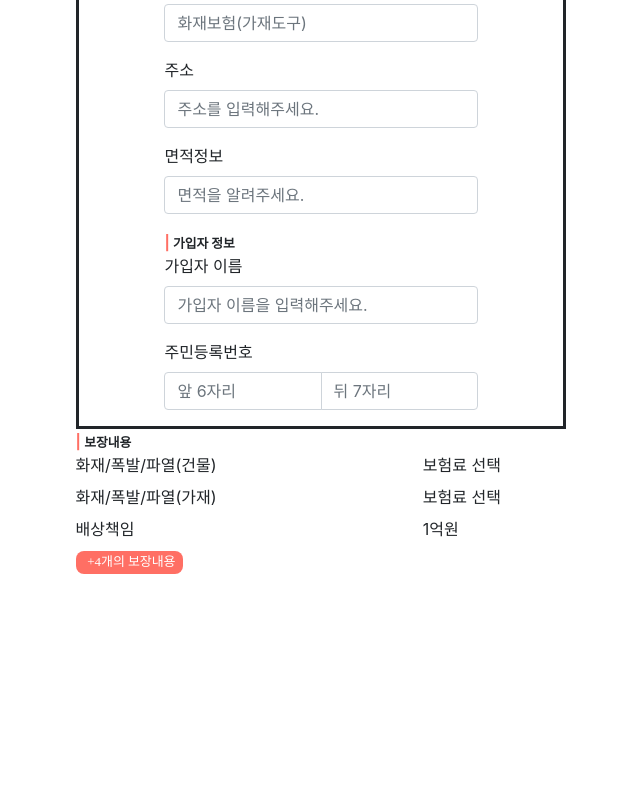
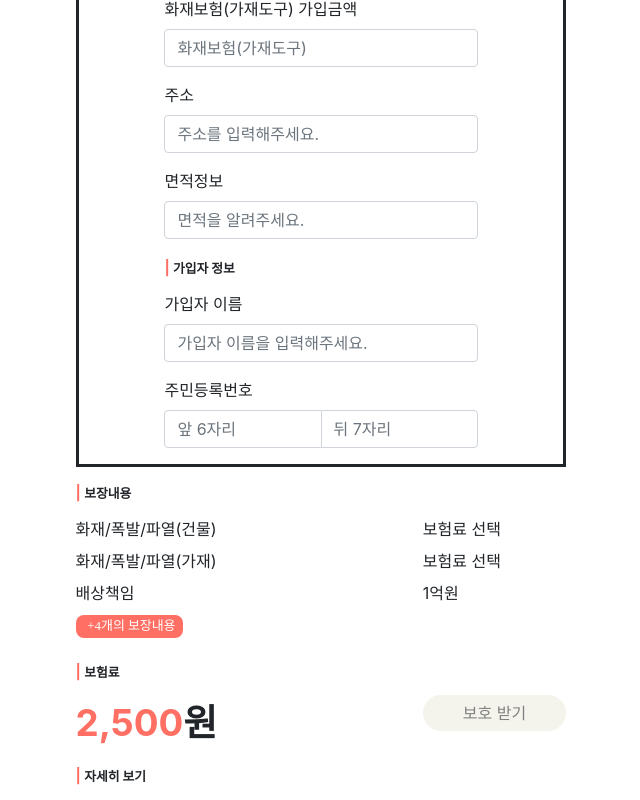
Before and after one commit to idenhan/toggle-ref-web, a React (Create React App) app: page / in a window 1280 px wide. Shown: the part 519-1319 px from the top of the page, without its empty margins (319-959 px from the left). Before the commit the page ends 1101 px from the top, so only its background shows below. Built offline with nearby package versions, Linux system fonts and the light colour scheme.

Commit message:
Implement Price and Detail Bar

```diff
--- a/src/App.jsx
+++ b/src/App.jsx
@@ -1,5 +1,6 @@
 import Navbar from "./components/navbar";
 import Register from "./components/registerForm";
+import Price from "./components/price";
 
 function App() {
   return (
--- /dev/null
+++ b/src/components/detail.jsx
@@ -0,0 +1,10 @@
+const Detail = () => {
+  return (
+    <div id="ins-form-category">
+      <span id="bar">|</span>
+      <span id="category">자세히 보기</span>
+    </div>
+  );
+};
+
+export default Detail;
--- /dev/null
+++ b/src/components/price.css
@@ -0,0 +1,23 @@
+#price-wrapper {
+  font-size: 2.3rem;
+  font-weight: bold;
+}
+
+#price-wrapper-price {
+  color: #ff6f64;
+}
+
+#price-btn {
+  padding-left: 2.5rem;
+  padding-right: 2.5rem;
+  border-radius: 25px;
+  background-color: rgba(116, 116, 32, 0.08);
+  color: grey;
+  border: none;
+}
+
+#price-btn:hover {
+  cursor: pointer;
+  background-color: #ff6f64;
+  color: white;
+}
--- /dev/null
+++ b/src/components/price.jsx
@@ -0,0 +1,26 @@
+import "./price.css";
+
+const Price = () => {
+  return (
+    <>
+      <div id="ins-form-category">
+        <span id="bar">|</span>
+        <span id="category">보험료</span>
+      </div>
+      <div className="row">
+        <div className="col" id="price-wrapper">
+          <span id="price-wrapper-price">2,500</span>
+          <span id="price-wrapper-won">원</span>
+        </div>
+        <div className="col"></div>
+        <div className="col">
+          <button class="btn btn-primary" type="submit" id="price-btn">
+            보호 받기
+          </button>
+        </div>
+      </div>
+    </>
+  );
+};
+
+export default Price;
--- a/src/components/registerForm.css
+++ b/src/components/registerForm.css
@@ -22,16 +22,16 @@
 
 #ins-form-category {
   font-weight: bold;
+  margin-bottom: 0.8rem;
+  margin-top: 0.8rem;
 }
 
 #bar {
   color: #ff6f64;
   margin-right: 0.2rem;
   font-size: 0.9rem;
-
 }
 
 #category {
   font-size: 0.8rem;
-
 }
--- a/src/components/registerForm.jsx
+++ b/src/components/registerForm.jsx
@@ -1,6 +1,8 @@
 import logo from "../assets/logo-insurance.svg";
 import view from "../assets/views-categories-label.svg";
 import "./registerForm.css";
+import Price from "./price";
+import Detail from "./detail";
 
 /* eslint-disable jsx-a11y/anchor-is-valid */
 const Register = () => {
@@ -194,6 +196,8 @@ const Register = () => {
               </div>
             </div>
           </div>
+          <Price />
+          <Detail />
         </div>
         <div className="col"></div>
       </div>
```
Also changed, not shown: 1 other file (tests, documents, lock files or other folders).
